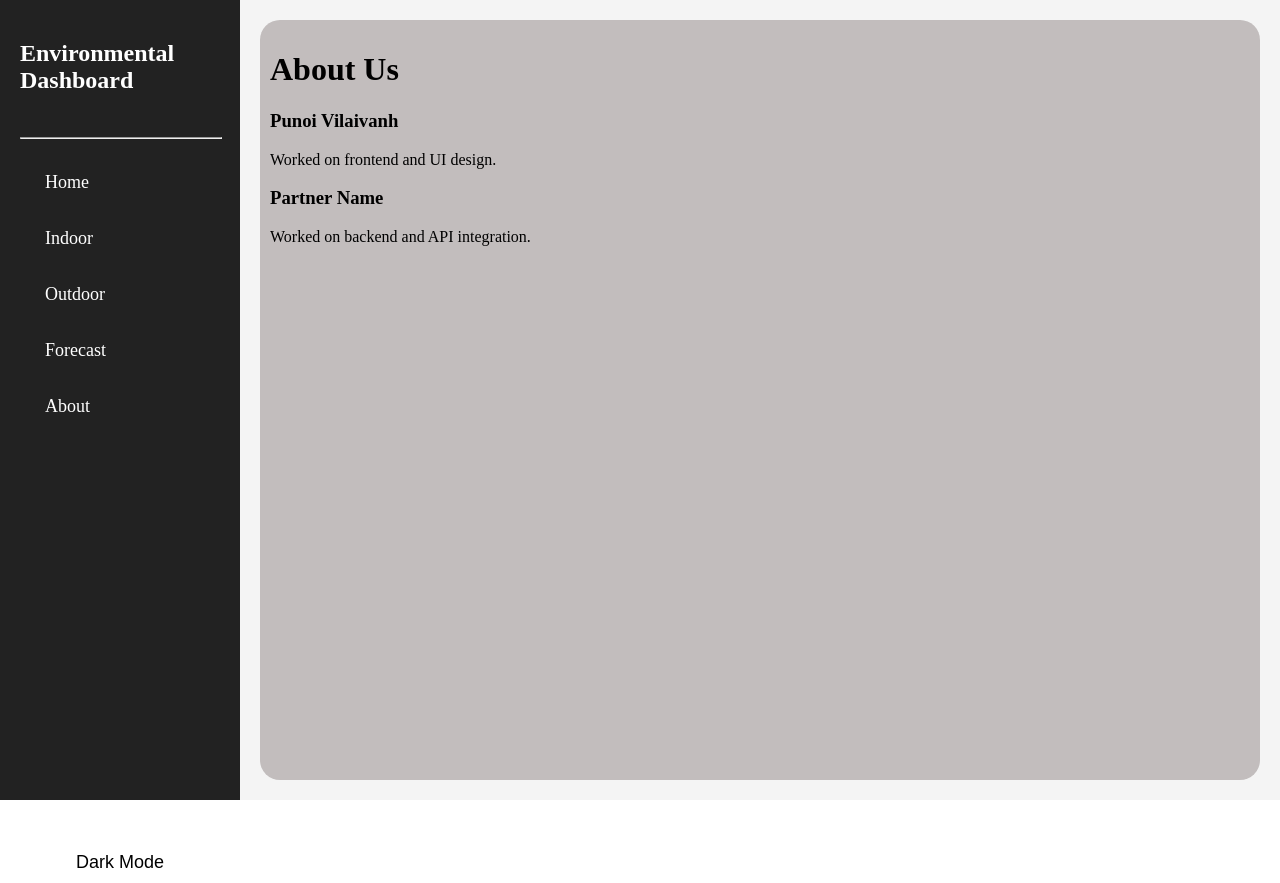
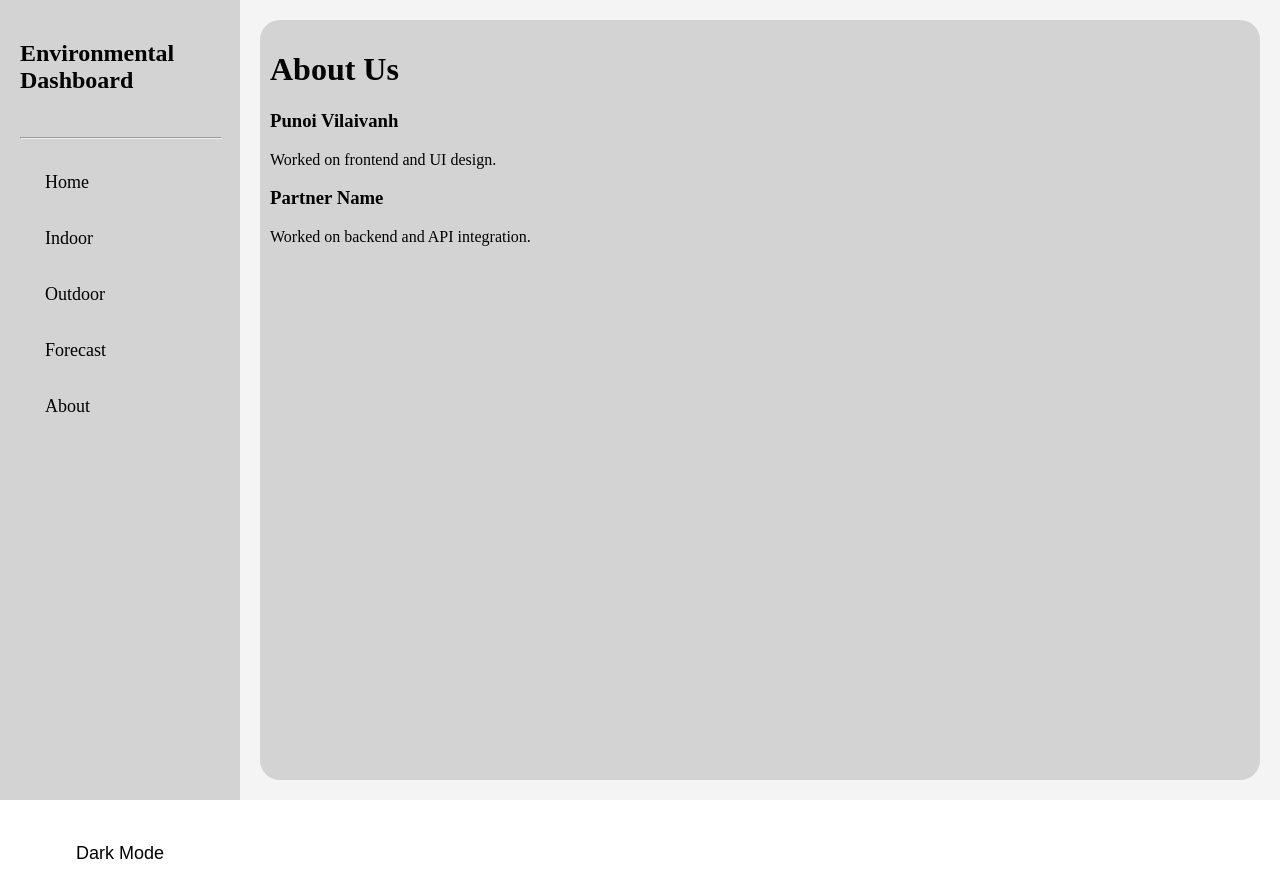
Before and after one commit to pvilaivanh/environmental-dashboard, a React (Vite) app: page /about in a window 1280 px wide. Built offline with nearby package versions, Linux system fonts and the light colour scheme.

Commit message:
Styled for darkmode

```diff
--- a/src/App.css
+++ b/src/App.css
@@ -6,8 +6,8 @@
 /* Sidebar */
 .sidebar {
   width: 200px;
-  background: #222;
-  color: white;
+  background: #d3d3d3;
+  color: black;
   display: flex;
   flex-direction: column;
   padding: 20px;
@@ -16,7 +16,7 @@
 
 /* Links */
 .sidebar a {
-  color: white;
+  color: black;
   text-decoration: none;
   padding: 10px;
   border-radius: 8px;
@@ -24,7 +24,7 @@
 
 /* Hover effect */
 .sidebar a:hover {
-  background: #444;
+  background: #999;
 }
 
 /* Main content */
@@ -36,7 +36,6 @@
 
 /* Toggle button */
 .toggle-button {
-  padding: 10px;
   background: white;
   color: black;
   border: none;
@@ -44,3 +43,24 @@
   cursor: pointer;
   font-size: large;
 }
+
+/* Dark mode styles */
+.dark-mode .sidebar {
+  background: #333;
+  color: white;
+}
+
+.dark-mode .sidebar a {
+  color: #ddd;
+}
+.dark-mode .sidebar a:hover {
+  background: #222;
+}
+.dark-mode .main-content {
+  background: #555;
+  color: white;
+}
+.dark-mode .toggle-button {
+  background: #555;
+  color: white;
+}
--- a/src/pages/Pages.css
+++ b/src/pages/Pages.css
@@ -1,3 +1,4 @@
+/* Light Mode Default */
 .dashboard {
   display: grid;
   grid-template-columns: 1fr 1fr 2fr;
@@ -5,11 +6,27 @@
   gap: 20px;
   padding: 10px;
   height: calc(100vh - 60px);
-  background: #e7e8eb;
+  background: lightgray;
   border-radius: 20px;
   overflow-y: auto;
 }
 
+.page-content {
+  background: lightgray;
+  border-radius: 20px;
+  padding: 10px;
+  height: calc(100vh - 60px);
+  overflow-y: auto;
+}
+
+/* Dark Mode */
+.dark-mode .dashboard {
+  background: #333;
+}
+
+.dark-mode .page-content {
+  background: #333;
+}
 
 /* Small cards */
 .card.small {
@@ -65,11 +82,3 @@
 .card:hover {
   transform: scale(1.03);
 }
-
-.page-content {
-  background: rgb(194, 189, 189);
-  border-radius: 20px;
-  padding: 10px;
-  height: calc(100vh - 60px);
-  overflow-y: auto;
-}
```
